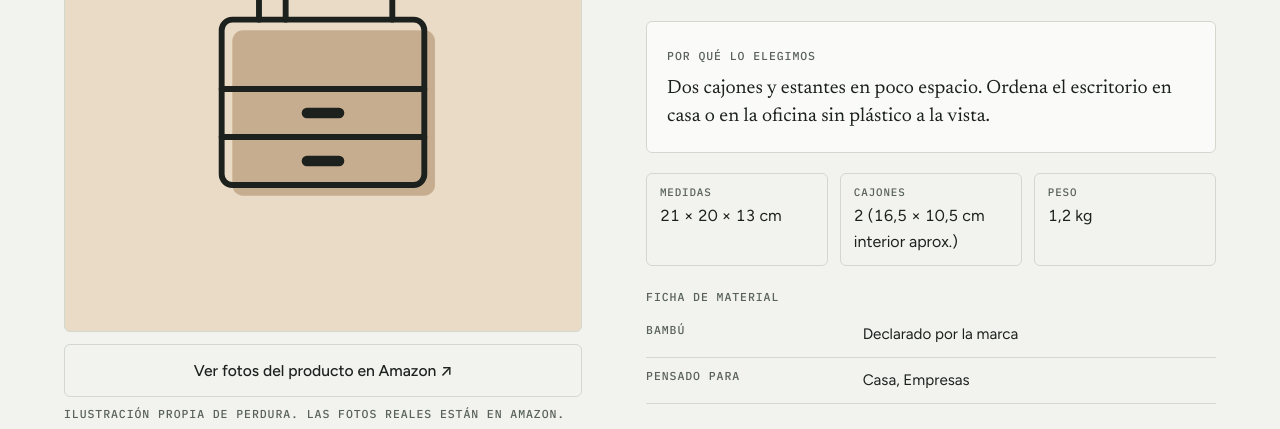
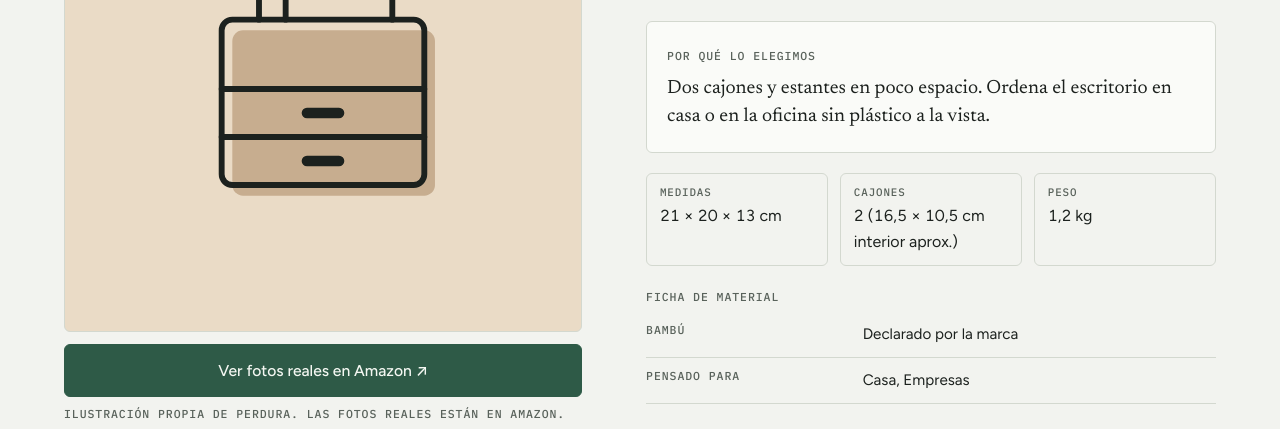
Before and after one commit to casaperdura/casaperdura.github.io, a plain HTML site: page producto-organizador-escritorio-bambu-relaxdays.html in a window 1280 px wide. Shown: the part 310-739 px from the top of the page. Drawn offline with Linux system fonts and the light colour scheme.

Commit message:
Update producto-organizador-escritorio-bambu-relaxdays.html

```diff
--- a/producto-organizador-escritorio-bambu-relaxdays.html
+++ b/producto-organizador-escritorio-bambu-relaxdays.html
@@ -272,7 +272,7 @@ footer .afil{max-width:30rem}
   <rect x="22" y="40" width="76" height="62" rx="4"/><path d="M22 66h76M22 84h76"/>
   <path d="M54 75h12M54 93h12" stroke-width="4"/>
   <path d="M36 40V18M46 40V24M86 40V22" /><path d="M82 22l4-6 4 6"/></svg></div>
-<a class="btn sec ver-fotos" href="https://www.amazon.es/dp/B01LYFDEG7?tag=casaperdura-21" target="_blank" rel="sponsored nofollow noopener">Ver fotos del producto en Amazon ↗</a><p class="label" style="margin-top:.6rem">Ilustración propia de Perdura. Las fotos reales están en Amazon.</p></div>
+<a class="btn ver-fotos" href="https://www.amazon.es/dp/B01LYFDEG7?tag=casaperdura-21" target="_blank" rel="sponsored nofollow noopener">Ver fotos reales en Amazon ↗</a><p class="label" style="margin-top:.6rem">Ilustración propia de Perdura. Las fotos reales están en Amazon.</p></div>
 <div><div style="display:flex;gap:.6rem;align-items:center;flex-wrap:wrap"><span class="marca label" style="color:var(--wood)">Relaxdays</span><span class="chip ok">Revisado el 2026-10-19</span></div>
 <h1>Organizador de escritorio de bambú con 2 cajones</h1><p class="resumen">Organizador compacto de bambú con dos cajones y estantes para notas, cartas y material de oficina.</p><div class="porque"><span class="label">Por qué lo elegimos</span><p style="margin-top:.5rem">Dos cajones y estantes en poco espacio. Ordena el escritorio en casa o en la oficina sin plástico a la vista.</p></div>
 <dl class="datos"><div><dt>Medidas</dt><dd>21 × 20 × 13 cm</dd></div><div><dt>Cajones</dt><dd>2 (16,5 × 10,5 cm interior aprox.)</dd></div><div><dt>Peso</dt><dd>1,2 kg</dd></div></dl>
```
